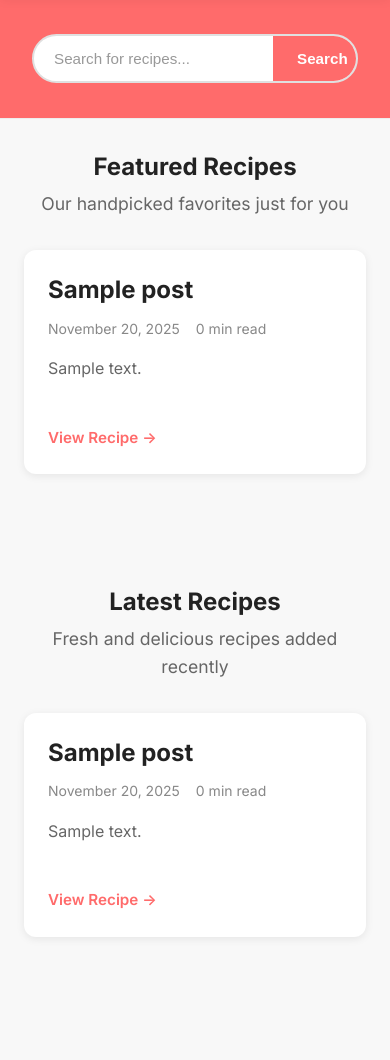
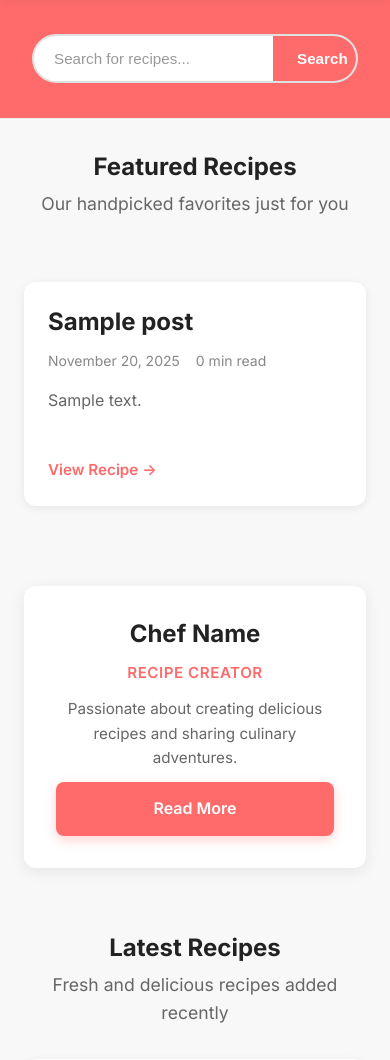
Before and after one commit to fati123bella/theme5, a WordPress theme: template front-page.php in a window 390 px wide. Shown: the part 65-1125 px from the top of the page. Run offline with PHP 8.4 and a stand-in for WordPress, Linux system fonts and the light colour scheme; the site name, menu and one post (Sample post) are stand-ins, and other content is empty; some libraries are stand-ins or nearby versions; some web fonts are replaced.

Commit message:
Add About Author sidebar to Featured Recipes section
- Created 2-column layout with Featured Recipes on left, About Author on right
- Added About Author sidebar with image, name, title, description, and button
- Added Customizer section with controls for all author fields:
  * Author image upload
  * Author name
  * Author title/role
  * Author description (textarea)
  * Button text and link
  * Show/hide toggle
- Responsive design: side-by-side on desktop (992px+), stacked on mobile
- Sticky positioning on desktop for better visibility
- Rounded avatar image with shadow
- Styled button with hover effects

```diff
--- a/front-page.php
+++ b/front-page.php
@@ -74,6 +74,8 @@ if ( $show_featured ) :
                     <?php endif; ?>
                 </div>
 
+                <div class="featured-with-sidebar">
+                    <div class="featured-main">
                         <div class="recipes-grid">
                             <?php
                             // D. Reset card index for LCP optimization (first card in grid)
@@ -87,6 +89,46 @@ if ( $show_featured ) :
                             wp_reset_postdata();
                             ?>
                         </div><!-- .recipes-grid -->
+                    </div><!-- .featured-main -->
+
+                    <?php
+                    // About Author Sidebar
+                    $show_author = get_theme_mod( 'cozyrecipes_show_about_author', true );
+                    if ( $show_author ) :
+                        $author_image = get_theme_mod( 'cozyrecipes_author_image', '' );
+                        $author_name = get_theme_mod( 'cozyrecipes_author_name', 'Chef Name' );
+                        $author_title = get_theme_mod( 'cozyrecipes_author_title', 'Recipe Creator' );
+                        $author_description = get_theme_mod( 'cozyrecipes_author_description', 'Passionate about creating delicious recipes and sharing culinary adventures.' );
+                        $author_button_text = get_theme_mod( 'cozyrecipes_author_button_text', 'Read More' );
+                        $author_button_link = get_theme_mod( 'cozyrecipes_author_button_link', '#' );
+                        ?>
+                        <aside class="featured-sidebar about-author-card">
+                            <?php if ( ! empty( $author_image ) ) : ?>
+                                <div class="author-image">
+                                    <img src="<?php echo esc_url( $author_image ); ?>" alt="<?php echo esc_attr( $author_name ); ?>" loading="lazy" decoding="async">
+                                </div>
+                            <?php endif; ?>
+
+                            <div class="author-info">
+                                <?php if ( ! empty( $author_name ) ) : ?>
+                                    <h3 class="author-name"><?php echo esc_html( $author_name ); ?></h3>
+                                <?php endif; ?>
+
+                                <?php if ( ! empty( $author_title ) ) : ?>
+                                    <p class="author-title"><?php echo esc_html( $author_title ); ?></p>
+                                <?php endif; ?>
+
+                                <?php if ( ! empty( $author_description ) ) : ?>
+                                    <p class="author-description"><?php echo esc_html( $author_description ); ?></p>
+                                <?php endif; ?>
+
+                                <?php if ( ! empty( $author_button_text ) && ! empty( $author_button_link ) ) : ?>
+                                    <a href="<?php echo esc_url( $author_button_link ); ?>" class="author-button"><?php echo esc_html( $author_button_text ); ?></a>
+                                <?php endif; ?>
+                            </div>
+                        </aside>
+                    <?php endif; ?>
+                </div><!-- .featured-with-sidebar -->
             </div><!-- .container -->
         </section><!-- .featured-recipes -->
         <?php
--- a/functions.php
+++ b/functions.php
@@ -843,6 +843,102 @@ function cozyrecipes_customize_register( $wp_customize ) {
             'max'  => 16,
             'step' => 1,
         ),
+    ) );
+
+    // ========================================
+    // ABOUT AUTHOR SECTION
+    // ========================================
+
+    $wp_customize->add_section( 'cozyrecipes_about_author', array(
+        'title'       => __( 'About Author (Featured Section)', 'cozyrecipes' ),
+        'description' => __( 'Customize the About Author sidebar that appears next to Featured Recipes', 'cozyrecipes' ),
+        'priority'    => 46,
+    ) );
+
+    // Show About Author
+    $wp_customize->add_setting( 'cozyrecipes_show_about_author', array(
+        'default'           => true,
+        'sanitize_callback' => 'cozyrecipes_sanitize_checkbox',
+    ) );
+
+    $wp_customize->add_control( 'cozyrecipes_show_about_author', array(
+        'label'    => __( 'Show About Author Section', 'cozyrecipes' ),
+        'section'  => 'cozyrecipes_about_author',
+        'type'     => 'checkbox',
+    ) );
+
+    // Author Image
+    $wp_customize->add_setting( 'cozyrecipes_author_image', array(
+        'default'           => '',
+        'sanitize_callback' => 'esc_url_raw',
+    ) );
+
+    $wp_customize->add_control( new WP_Customize_Image_Control( $wp_customize, 'cozyrecipes_author_image', array(
+        'label'       => __( 'Author Image', 'cozyrecipes' ),
+        'description' => __( 'Upload an image of the author. Recommended size: 300x300px', 'cozyrecipes' ),
+        'section'     => 'cozyrecipes_about_author',
+        'settings'    => 'cozyrecipes_author_image',
+    ) ) );
+
+    // Author Name
+    $wp_customize->add_setting( 'cozyrecipes_author_name', array(
+        'default'           => 'Chef Name',
+        'sanitize_callback' => 'sanitize_text_field',
+    ) );
+
+    $wp_customize->add_control( 'cozyrecipes_author_name', array(
+        'label'    => __( 'Author Name', 'cozyrecipes' ),
+        'section'  => 'cozyrecipes_about_author',
+        'type'     => 'text',
+    ) );
+
+    // Author Title
+    $wp_customize->add_setting( 'cozyrecipes_author_title', array(
+        'default'           => 'Recipe Creator',
+        'sanitize_callback' => 'sanitize_text_field',
+    ) );
+
+    $wp_customize->add_control( 'cozyrecipes_author_title', array(
+        'label'    => __( 'Author Title/Role', 'cozyrecipes' ),
+        'section'  => 'cozyrecipes_about_author',
+        'type'     => 'text',
+    ) );
+
+    // Author Description
+    $wp_customize->add_setting( 'cozyrecipes_author_description', array(
+        'default'           => 'Passionate about creating delicious recipes and sharing culinary adventures.',
+        'sanitize_callback' => 'sanitize_textarea_field',
+    ) );
+
+    $wp_customize->add_control( 'cozyrecipes_author_description', array(
+        'label'    => __( 'Author Description', 'cozyrecipes' ),
+        'section'  => 'cozyrecipes_about_author',
+        'type'     => 'textarea',
+    ) );
+
+    // Button Text
+    $wp_customize->add_setting( 'cozyrecipes_author_button_text', array(
+        'default'           => 'Read More',
+        'sanitize_callback' => 'sanitize_text_field',
+    ) );
+
+    $wp_customize->add_control( 'cozyrecipes_author_button_text', array(
+        'label'    => __( 'Button Text', 'cozyrecipes' ),
+        'section'  => 'cozyrecipes_about_author',
+        'type'     => 'text',
+    ) );
+
+    // Button Link
+    $wp_customize->add_setting( 'cozyrecipes_author_button_link', array(
+        'default'           => '#',
+        'sanitize_callback' => 'esc_url_raw',
+    ) );
+
+    $wp_customize->add_control( 'cozyrecipes_author_button_link', array(
+        'label'       => __( 'Button Link URL', 'cozyrecipes' ),
+        'description' => __( 'URL for the "Read More" button (e.g., /about/ or author page)', 'cozyrecipes' ),
+        'section'     => 'cozyrecipes_about_author',
+        'type'        => 'url',
     ) );
 
     // ========================================
--- a/style.css
+++ b/style.css
@@ -568,6 +568,124 @@ ul, ol {
 
 .recipe-link:hover {
     gap: 0.75rem;
+}
+
+/* ========================================
+   FEATURED WITH SIDEBAR LAYOUT
+======================================== */
+
+.featured-with-sidebar {
+    display: grid;
+    grid-template-columns: 1fr;
+    gap: 2rem;
+    margin-top: 2rem;
+}
+
+@media (min-width: 992px) {
+    .featured-with-sidebar {
+        grid-template-columns: 1fr 350px;
+        gap: 3rem;
+    }
+}
+
+.featured-main {
+    min-width: 0; /* Prevent grid blowout */
+}
+
+.featured-sidebar {
+    position: relative;
+}
+
+/* ========================================
+   ABOUT AUTHOR CARD
+======================================== */
+
+.about-author-card {
+    background: #fff;
+    border-radius: 12px;
+    padding: 2rem;
+    box-shadow: 0 4px 15px rgba(0,0,0,0.08);
+    position: sticky;
+    top: 2rem;
+    display: flex;
+    flex-direction: column;
+    gap: 1.5rem;
+}
+
+.about-author-card .author-image {
+    width: 100%;
+    aspect-ratio: 1 / 1;
+    border-radius: 50%;
+    overflow: hidden;
+    box-shadow: 0 4px 12px rgba(0,0,0,0.1);
+}
+
+.about-author-card .author-image img {
+    width: 100%;
+    height: 100%;
+    object-fit: cover;
+}
+
+.about-author-card .author-info {
+    display: flex;
+    flex-direction: column;
+    gap: 0.75rem;
+    text-align: center;
+}
+
+.about-author-card .author-name {
+    font-size: 1.5rem;
+    font-weight: 700;
+    color: #222;
+    margin: 0;
+    line-height: 1.3;
+}
+
+.about-author-card .author-title {
+    font-size: 0.95rem;
+    font-weight: 600;
+    color: #ff6b6b;
+    text-transform: uppercase;
+    letter-spacing: 0.5px;
+    margin: 0;
+}
+
+.about-author-card .author-description {
+    font-size: 0.95rem;
+    line-height: 1.6;
+    color: #666;
+    margin: 0;
+}
+
+.about-author-card .author-button {
+    display: inline-block;
+    background: #ff6b6b;
+    color: #fff;
+    padding: 0.875rem 2rem;
+    border-radius: 8px;
+    font-weight: 600;
+    text-align: center;
+    transition: all 0.3s ease;
+    box-shadow: 0 4px 12px rgba(255, 107, 107, 0.3);
+}
+
+.about-author-card .author-button:hover {
+    background: #ff5252;
+    transform: translateY(-2px);
+    box-shadow: 0 6px 16px rgba(255, 107, 107, 0.4);
+}
+
+/* Mobile: Full width card */
+@media (max-width: 991px) {
+    .about-author-card {
+        position: relative;
+        top: 0;
+    }
+
+    .about-author-card .author-image {
+        max-width: 200px;
+        margin: 0 auto;
+    }
 }
 
 /* ========================================
```
Lines whose indentation alone changed are shown as unchanged.
